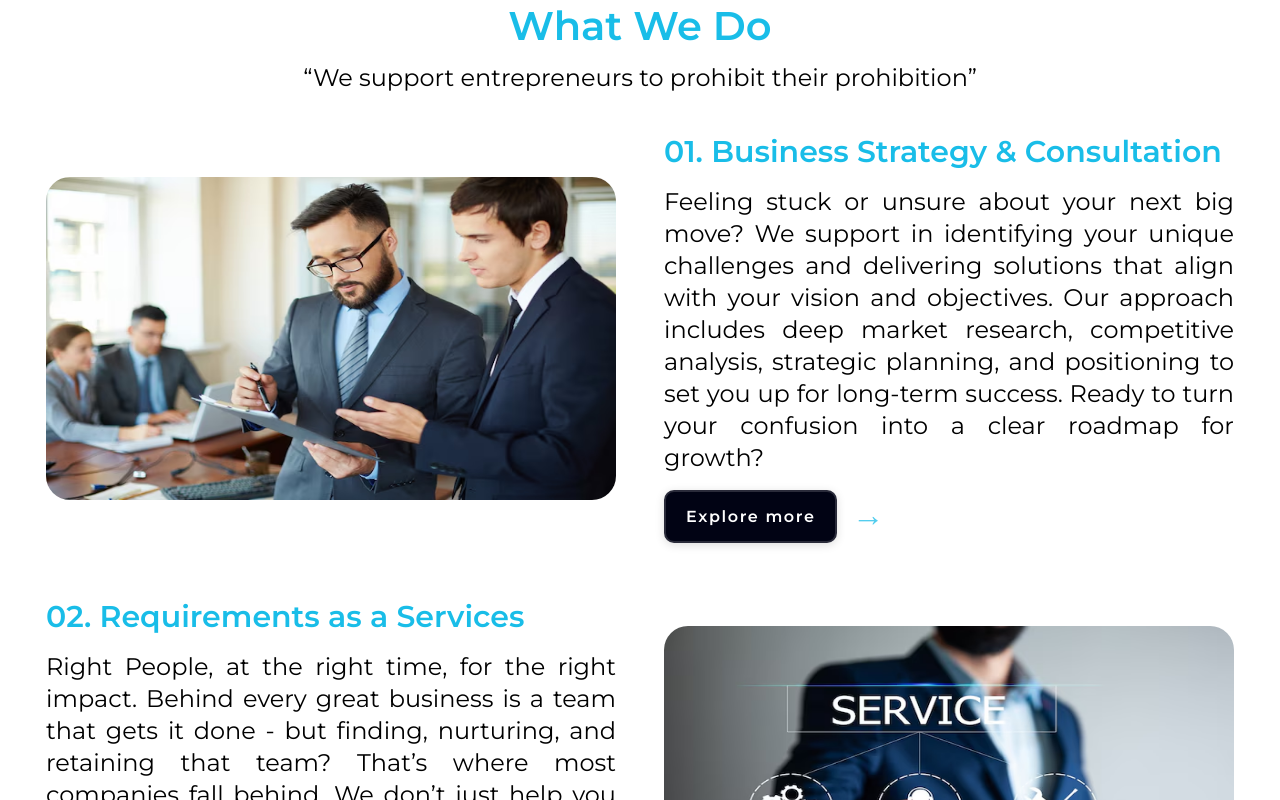
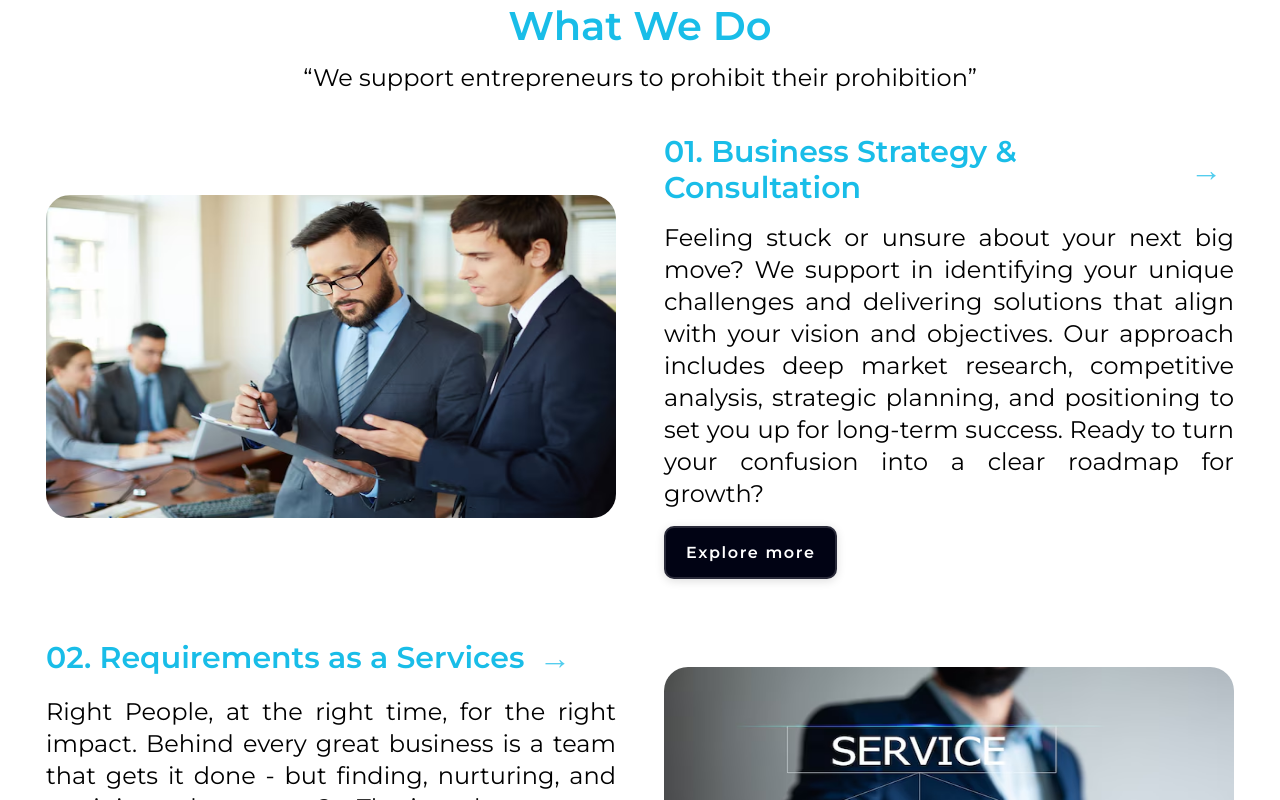
Before and after one commit to Asolinmaso/MaBS, a React (Vite) app: page / in a window 1280 px wide. Shown: the part 1100-1900 px from the top of the page. Built offline with nearby package versions, Linux system fonts and the light colour scheme.

Commit message:
Update WhatWeDo.jsx

```diff
--- a/src/Components/Home/WhatWeDo.jsx
+++ b/src/Components/Home/WhatWeDo.jsx
@@ -10,7 +10,7 @@ import third from '../../assets/Home/1 What We Do/3_Tech_Solution.png'
 import fourth from '../../assets/Home/1 What We Do/4_Service.png'
 import fifth from '../../assets/Home/1 What We Do/5_Marketing.png'
 import sixth from '../../assets/Home/1 What We Do/6_Multi_Media_Solution.png'
-
+import seven from '../../assets/Home/1 What We Do/7_Sustainability.jpg'
 import { Link } from 'react-router-dom'
 import CountAnimation from './CountAnimation'
 
@@ -131,7 +131,14 @@ const WhatWeDo = () => {
                         desc: 'Design That Moves. Stories That Stick. In a world flooded with content, what you say isn’t enough - it’s how you show it. We offer dynamic content creation services to engage your audience. From captivating videos to compelling graphic design, our multimedia solutions help you communicate your brand’s story effectively. Want to turn heads and hearts?',
                         path: "/service/multimedia",
                         reverse: true,
-                    }
+                    } ,
+                    {
+                        img: seven,
+                        title: '07.Sustainability-as-a-Service',
+                        desc: 'The future isn’t just digital — it’s sustainable. And your business should be both. Our Sustainability-as-a-Service model embeds eco-friendly practices, impact partnerships, and circular-economy design directly into your operations - so you lead the market and preserve the planet. What if sustainability wasn’t a cost—but a competitive advantage?',
+                        path: "/service/SaaS",
+                        reverse: true,
+                    },
                 ].map((item, index) => {
                     // For image: left-side (not reverse) comes from left, right-side (reverse) comes from right
                     // For text: left-side (not reverse) comes from left, right-side (reverse) comes from right
@@ -149,8 +156,11 @@ const WhatWeDo = () => {
                             <FadeInSection direction={textDirection}>
                                 <Link to={item.path}>
                                     <div className='w-full lg:w-[570px] flex flex-col gap-4'>
-                                        <h1 className='font-semibold text-xl md:text-3xl text-[#1E1E1E]'>
-                                            <span className='text-[#19BDE8]'>{item.title.slice(0, 4)}{item.title.slice(4)}</span>
+                                        <h1 className='font-semibold text-xl md:text-3xl text-[#1E1E1E] flex items-center'>
+                                            <span className='text-[#19BDE8]'>
+                                              {item.title.slice(0, 4)}{item.title.slice(4)}
+                                            </span>
+                                            <button className="bounce-btn right ml-4 align-middle text-bold"><span>→</span></button>
                                         </h1>
                                         <p className='font-normal text-base md:text-2xl text-justify'>{item.desc}</p>
                                         {/* Add Explore more button for all sections */}
@@ -159,10 +169,11 @@ const WhatWeDo = () => {
                                           '03. Sales as a Service',
                                           '04. Technology Solutions',
                                           '05. Digital Marketing Solutions',
-                                          '06. Multimedia Solutions'].includes(item.title) && (
+                                          '06. Multimedia Solutions',
+                                          '07. Sustainability-as-a-Service'
+                                        ].includes(item.title) && (
                                             <div style={{ display: 'flex', alignItems: 'center', gap: '12px' }}>
                                               <button className="ui-btn"><span>Explore more</span></button>
-                                              <button className="bounce-btn right"><span>→</span></button>
                                             </div>
                                         )}
                                     </div>
```
